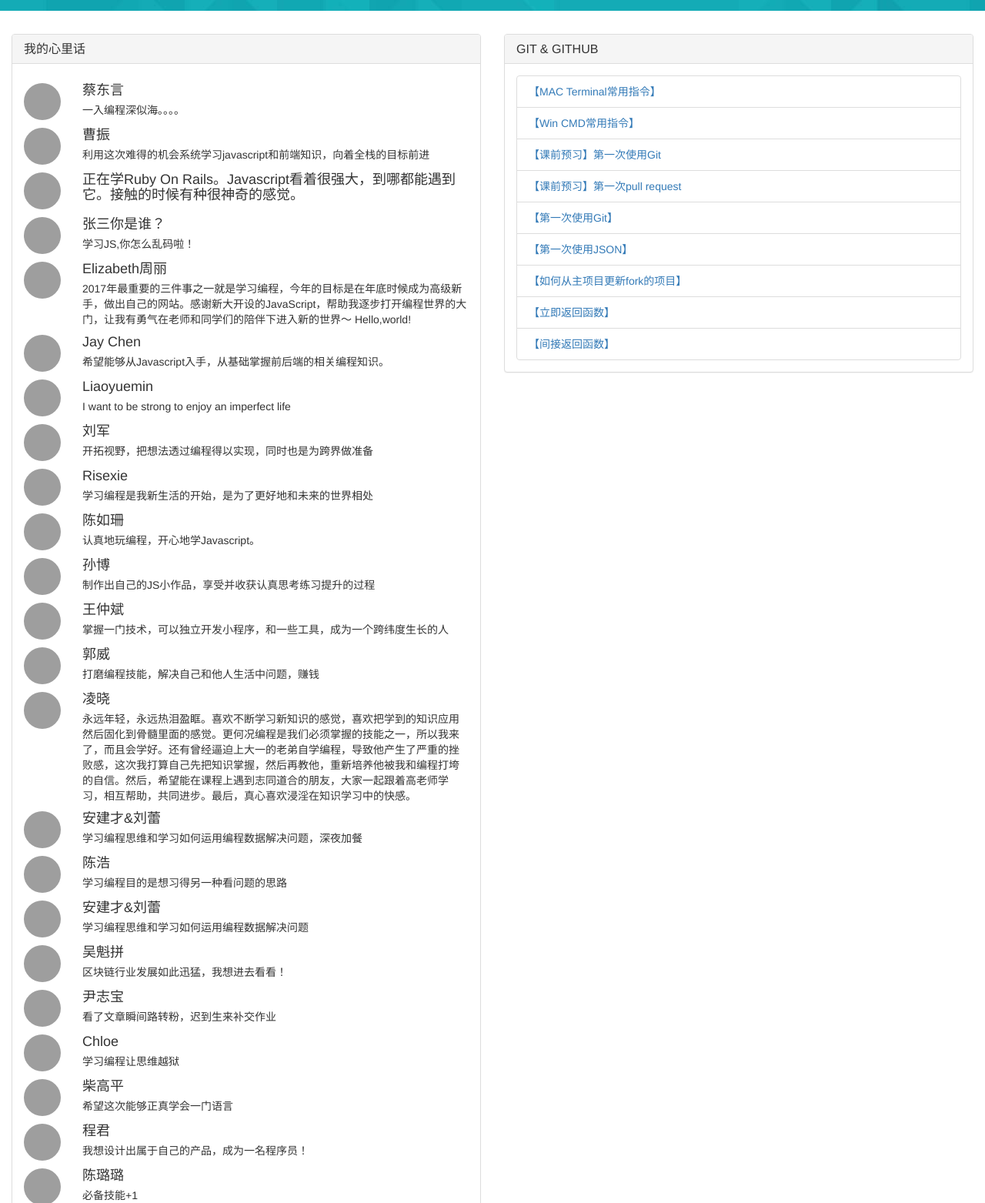
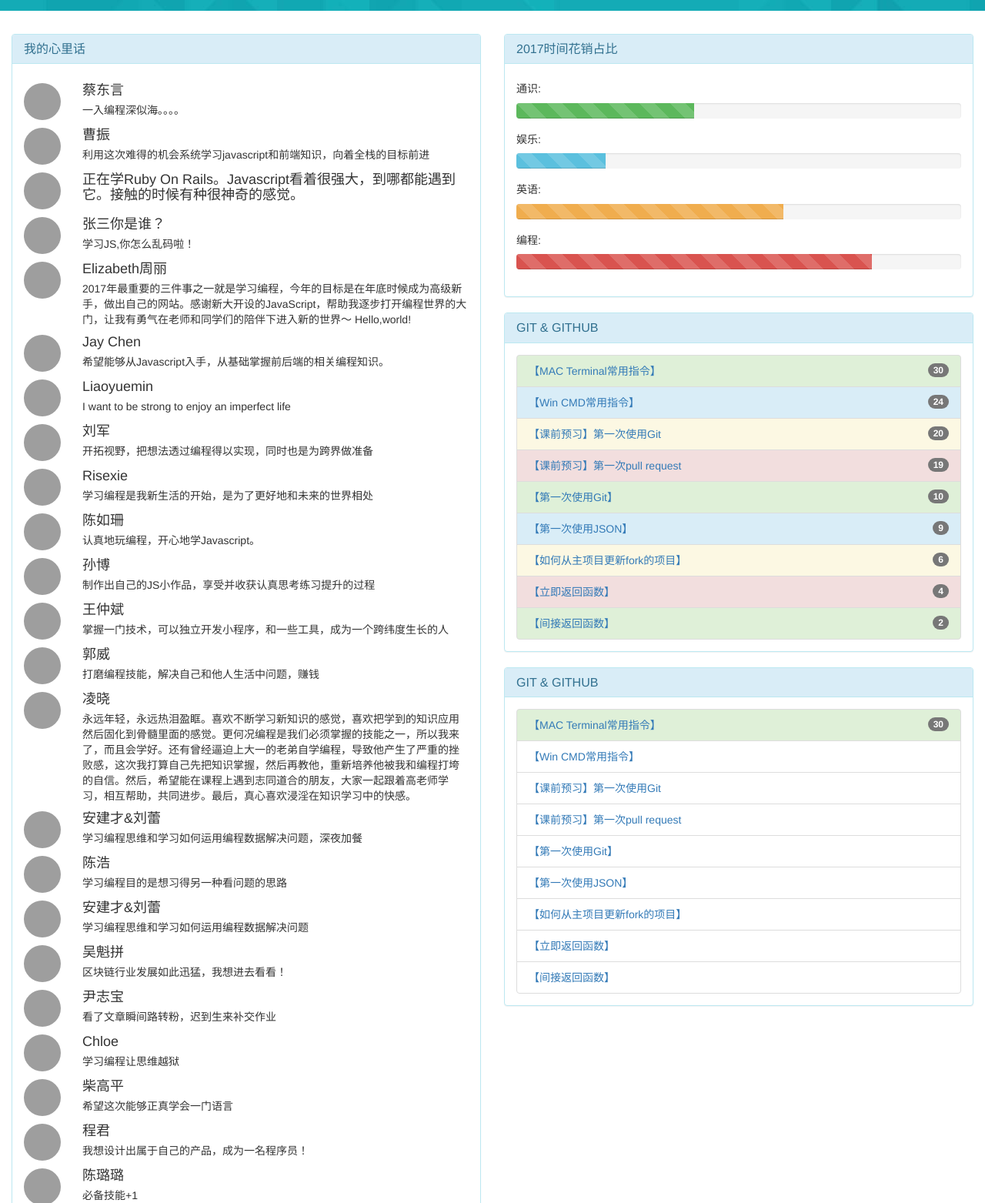
Before and after one commit to zhanglinalove/MyPage, a plain HTML site: page index.html in a window 1280 px wide. Shown: the part 200-1763 px from the top of the page at 77% size. Drawn offline with nearby package versions, Linux system fonts and the light colour scheme; grey boxes are pictures that could not be loaded.

Commit message:
this is my page

```diff
--- a/index.html
+++ b/index.html
@@ -33,7 +33,8 @@
         </div>
     </div>
     <div class="col-md-6">
-        <div class="panel panel-default">
+
+        <div class="panel panel-info">
           <div class="panel-heading">
             <h3 class="panel-title">我的心里话</h3>
           </div>
@@ -58,48 +59,143 @@
     </div>
 
     <div class="col-md-6">
-      <div class="panel panel-default">
+        <div class="panel panel-info">
+            <div class="panel-heading">
+                <h3 class="panel-title">2017时间花销占比</h3>
+              </div>
+          <div class="panel-body">
+
+          <h5>通识:</h5>
+          <div class="progress">
+              <div class="progress-bar progress-bar-success progress-bar-striped" role="progressbar" aria-valuenow="40" aria-valuemin="0" aria-valuemax="100" style="width: 40%">
+
+                <span class="sr-only">40% Complete (success)</span>
+              </div>
+            </div>
+            <h5>娱乐:</h5>
+            <div class="progress">
+              <div class="progress-bar progress-bar-info progress-bar-striped" role="progressbar" aria-valuenow="20" aria-valuemin="0" aria-valuemax="100" style="width: 20%">
+
+                <span class="sr-only">20% Complete</span>
+              </div>
+            </div>
+            <h5>英语:</h5>
+            <div class="progress">
+              <div class="progress-bar progress-bar-warning progress-bar-striped" role="progressbar" aria-valuenow="60" aria-valuemin="0" aria-valuemax="100" style="width: 60%">
+
+                <span class="sr-only">60% Complete (warning)</span>
+              </div>
+            </div>
+            <h5>编程:</h5>
+            <div class="progress">
+              <div class="progress-bar progress-bar-danger progress-bar-striped" role="progressbar" aria-valuenow="80" aria-valuemin="0" aria-valuemax="100" style="width: 80%">
+
+                <span class="sr-only">80% Complete (danger)</span>
+              </div>
+            </div>
+          </div>
+          </div>
+
+      <div class="panel panel-info">
         <div class="panel-heading">
           <h3 class="panel-title">GIT & GITHUB</h3>
         </div>
         <div class="panel-body">
-         <li class="list-group-item">
+         <li class="list-group-item list-group-item-success">
+            <span class="badge">30</span>
            <a href="https://github.com/xugy0926/getting-started-with-javascript/blob/master/topics/MAC-Terminal-command-list.md"> 【MAC Terminal常用指令】</a>
          </li>
-         <li class="list-group-item">
+         <li class="list-group-item list-group-item-info">
+            <span class="badge">24</span>
           <a href="https://github.com/xugy0926/getting-started-with-javascript/blob/master/topics/Win-Command-list.md">【Win CMD常用指令】</a>
         </li>
-        <li class="list-group-item">
+        <li class="list-group-item list-group-item-warning">
+            <span class="badge">20</span>
           <a href="https://github.com/xugy0926/getting-started-with-javascript/blob/master/topics/%E7%AC%AC%E4%B8%80%E6%AC%A1pull-request.md">【课前预习】第一次使用Git</a>
         </li>
-        <li class="list-group-item">
+        <li class="list-group-item list-group-item-danger">
+            <span class="badge">19</span>
           <a href="https://github.com/xugy0926/getting-started-with-javascript/blob/master/topics/%E7%AC%AC%E4%B8%80%E6%AC%A1%E4%BD%BF%E7%94%A8Git.md">【课前预习】第一次pull request</a>
         </li>
 
-        <li class="list-group-item">
+        <li class="list-group-item list-group-item-success">
+            <span class="badge">10</span>
           <a href="https://github.com/xugy0926/getting-started-with-javascript/blob/master/topics/%E7%AC%AC%E4%B8%80%E6%AC%A1%E4%BD%BF%E7%94%A8Git.md">【第一次使用Git】</a>
         </li>
 
-        <li class="list-group-item">
+        <li class="list-group-item list-group-item-info">
+            <span class="badge">9</span>
           <a href="https://github.com/xugy0926/getting-started-with-javascript/blob/master/topics/%E7%AC%AC%E4%B8%80%E6%AC%A1%E4%BD%BF%E7%94%A8JSON.md">【第一次使用JSON】</a>
         </li>
 
-        <li class="list-group-item">
+        <li class="list-group-item list-group-item-warning">
+            <span class="badge">6</span>
           <a href="https://github.com/xugy0926/getting-started-with-javascript/blob/master/topics/%E5%A6%82%E4%BD%95%E4%BB%8E%E4%B8%BB%E9%A1%B9%E7%9B%AE%E6%9B%B4%E6%96%B0fork%E7%9A%84%E9%A1%B9%E7%9B%AE.md">【如何从主项目更新fork的项目】</a>
         </li>
 
 
-        <li class="list-group-item">
+        <li class="list-group-item list-group-item-danger">
+            <span class="badge">4</span>
           <a href="https://github.com/xugy0926/getting-started-with-javascript/blob/master/topics/%E7%AB%8B%E5%8D%B3%E8%BF%94%E5%9B%9E%E5%87%BD%E6%95%B0.md">【立即返回函数】</a>
         </li>
 
 
-        <li class="list-group-item">
+        <li class="list-group-item list-group-item-success">
+            <span class="badge">2</span>
           <a href="https://github.com/xugy0926/getting-started-with-javascript/blob/master/topics/%E9%97%B4%E6%8E%A5%E8%BF%94%E5%9B%9E%E5%87%BD%E6%95%B0.md">【间接返回函数】</a>
         </li>
         </div>
 
     </div>
+
+
+    <div class="panel panel-info">
+      <div class="panel-heading">
+        <h3 class="panel-title">GIT & GITHUB</h3>
+      </div>
+      <div class="panel-body">
+
+       <li class="list-group-item list-group-item-success">
+          <span class="badge">30</span>
+
+         <a href="https://github.com/xugy0926/getting-started-with-javascript/blob/master/topics/MAC-Terminal-command-list.md"> 【MAC Terminal常用指令】</a>
+       </li>
+       <button type="button" class="list-group-item">
+        <a href="https://github.com/xugy0926/getting-started-with-javascript/blob/master/topics/Win-Command-list.md">【Win CMD常用指令】</a>
+       </button>
+       <button type="button" class="list-group-item">
+        <a href="https://github.com/xugy0926/getting-started-with-javascript/blob/master/topics/%E7%AC%AC%E4%B8%80%E6%AC%A1pull-request.md">【课前预习】第一次使用Git</a>
+      </button>
+      <button type="button" class="list-group-item">
+        <a href="https://github.com/xugy0926/getting-started-with-javascript/blob/master/topics/%E7%AC%AC%E4%B8%80%E6%AC%A1%E4%BD%BF%E7%94%A8Git.md">【课前预习】第一次pull request</a>
+      </button>
+
+      <button type="button" class="list-group-item">
+        <a href="https://github.com/xugy0926/getting-started-with-javascript/blob/master/topics/%E7%AC%AC%E4%B8%80%E6%AC%A1%E4%BD%BF%E7%94%A8Git.md">【第一次使用Git】</a>
+      </button>
+
+      <button type="button" class="list-group-item">
+        <a href="https://github.com/xugy0926/getting-started-with-javascript/blob/master/topics/%E7%AC%AC%E4%B8%80%E6%AC%A1%E4%BD%BF%E7%94%A8JSON.md">【第一次使用JSON】</a>
+      </button>
+
+      <button type="button" class="list-group-item">
+        <a href="https://github.com/xugy0926/getting-started-with-javascript/blob/master/topics/%E5%A6%82%E4%BD%95%E4%BB%8E%E4%B8%BB%E9%A1%B9%E7%9B%AE%E6%9B%B4%E6%96%B0fork%E7%9A%84%E9%A1%B9%E7%9B%AE.md">【如何从主项目更新fork的项目】</a>
+      </button>
+
+
+      <button type="button" class="list-group-item">
+        <a href="https://github.com/xugy0926/getting-started-with-javascript/blob/master/topics/%E7%AB%8B%E5%8D%B3%E8%BF%94%E5%9B%9E%E5%87%BD%E6%95%B0.md">【立即返回函数】</a>
+      </button>
+
+
+      <button type="button" class="list-group-item">
+        <a href="https://github.com/xugy0926/getting-started-with-javascript/blob/master/topics/%E9%97%B4%E6%8E%A5%E8%BF%94%E5%9B%9E%E5%87%BD%E6%95%B0.md">【间接返回函数】</a>
+      </button>
+      </div>
+
+  </div>
+
+
   </div>
 
   </div>
```
